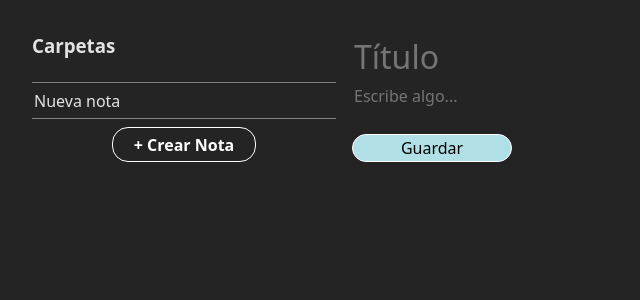
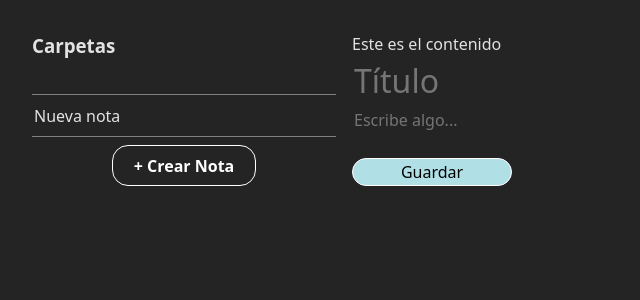
Before and after one commit to rickferrodriguez/notiki, a React (Vite) app: page / in a window 1280 px wide. Shown: the top 300 px of the page, without its empty margins (0-640 px from the left). Built offline with nearby package versions, Linux system fonts and the light colour scheme.

Commit message:
feat: add editable content slate js

```diff
--- a/package.json
+++ b/package.json
@@ -12,8 +12,10 @@
         "format": "prettier --write ."
     },
     "dependencies": {
-        "react": "^19.0.0",
-        "react-dom": "^19.0.0"
+        "react": "^19.1.0",
+        "react-dom": "^19.1.0",
+        "slate": "^0.114.0",
+        "slate-react": "^0.114.2"
     },
     "devDependencies": {
         "@eslint/js": "^9.26.0",
--- a/src/components/Content.tsx
+++ b/src/components/Content.tsx
@@ -1,17 +1,28 @@
+import { ContentType } from '@/types/notes.types';
 import Button from './Button';
 import './Content.css';
-interface ContentType {
-    sendNote: () => void;
-    sendHandle: (title: string, content: string) => void;
-    sendTitle: string;
-    sendContent: string;
-}
+import { useState } from 'react';
+import { Editable, Slate, withReact } from 'slate-react';
+import { createEditor, Descendant } from 'slate';
+
+const initialValue: Descendant[] = [
+    {
+        type: 'paragraph',
+        children: [{ text: 'Este es el contenido' }],
+    },
+];
 export default function Content({
     sendNote,
     sendHandle,
     sendTitle,
     sendContent,
 }: ContentType) {
+    const [editor] = useState(() => withReact(createEditor()));
+    const [value, setValue] = useState<Descendant[]>(initialValue);
+    function handleEditable(value: Descendant[]) {
+        setValue(value);
+    }
+    console.log(value);
     function handleSubmit(e: React.SyntheticEvent<HTMLFormElement>) {
         e.preventDefault();
         sendNote();
@@ -25,6 +36,14 @@ export default function Content({
         sendHandle('', content);
     }
     return (
+        <div>
+            <Slate
+                editor={editor}
+                onChange={(newValue) => handleEditable(newValue)}
+                initialValue={initialValue}
+            >
+                <Editable></Editable>
+            </Slate>
             <form onSubmit={handleSubmit} className="content-container">
                 <input
                     type="text"
@@ -43,5 +62,6 @@ export default function Content({
                 />
                 <Button type="submit" title="Guardar" styleName="submit" />
             </form>
+        </div>
     );
 }
--- a/src/types/notes.types.ts
+++ b/src/types/notes.types.ts
@@ -5,5 +5,8 @@ export interface Notes {
 }
 
 export interface ContentType {
-    sendNote: (e: FormData) => void;
+    sendNote: () => void;
+    sendHandle: (title: string, content: string) => void;
+    sendTitle: string;
+    sendContent: string;
 }
```
Also changed, not shown: src/types/slate.d.ts (added, +14 -0 lines), 1 other file (tests, documents, lock files or other folders). Lines whose indentation alone changed are shown as unchanged.
